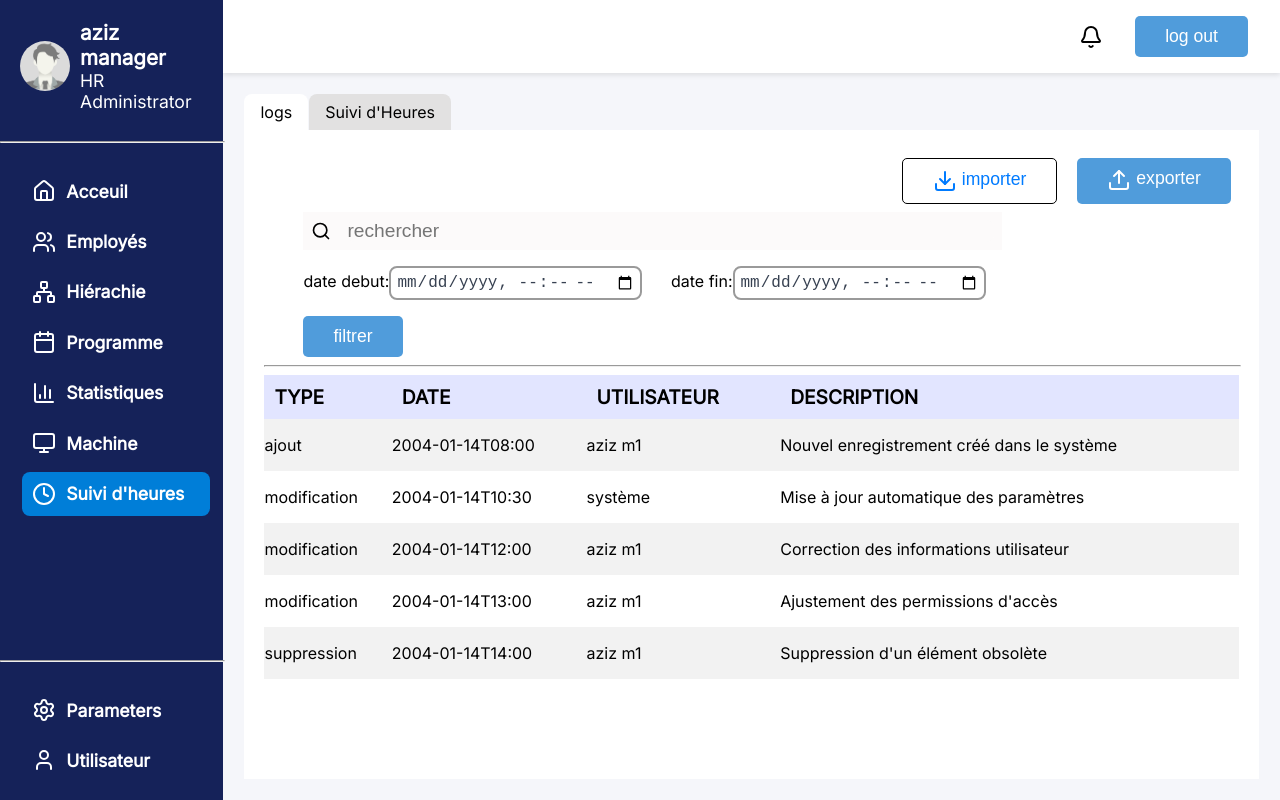
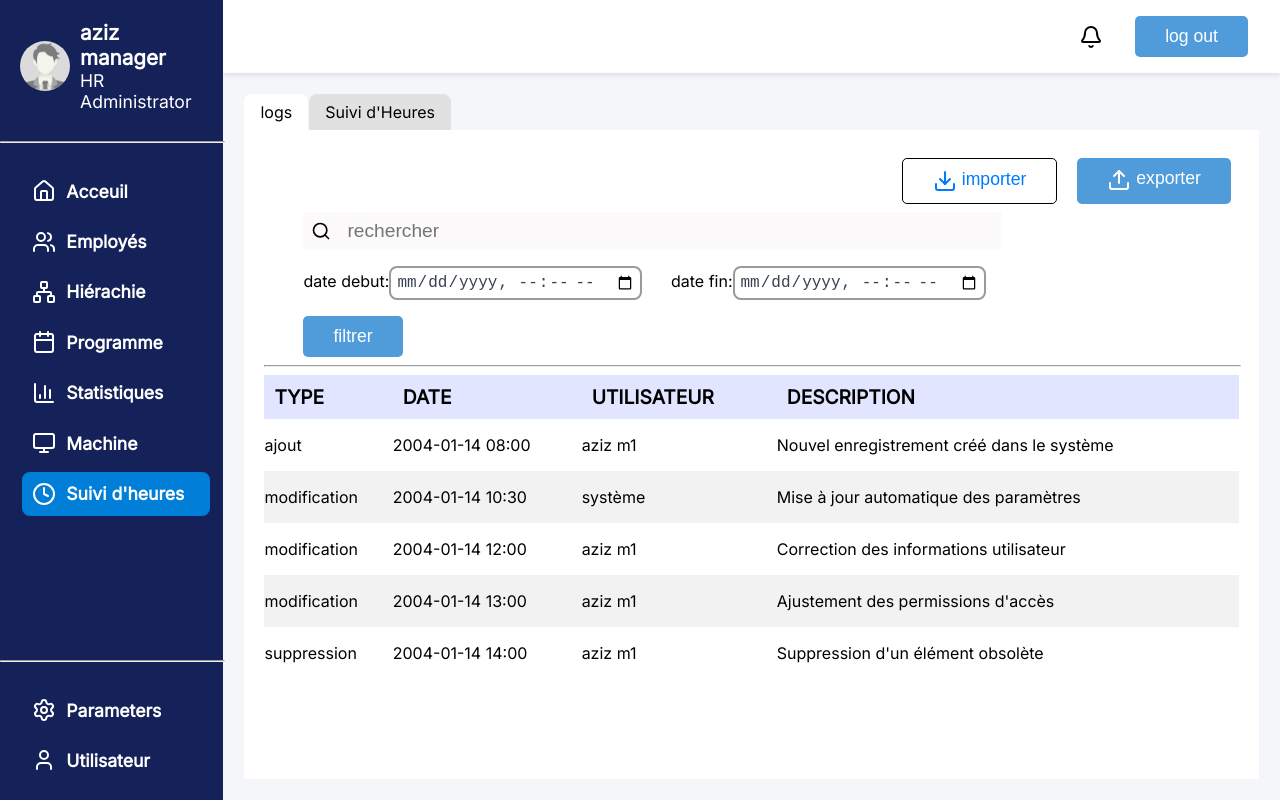
Before and after one commit to jbuguy/projet_pointeuse, a React (Vite) app in the folder frontend-pointeuse/: page /#/suivi_heure in a window 1280 px wide. Built offline with nearby package versions, Linux system fonts and the light colour scheme.

Commit message:
fixed a typo

```diff
--- a/frontend-pointeuse/src/pages/SuiviHeure.jsx
+++ b/frontend-pointeuse/src/pages/SuiviHeure.jsx
@@ -6,35 +6,35 @@ export default function SuiviHeure() {
         {
             id: 1,
             type: "ajout",
-            date: "2004-01-14T08:00",
+            date: "2004-01-14 08:00",
             utilisateur: "aziz m1",
             description: "Nouvel enregistrement créé dans le système",
         },
         {
             id: 2,
             type: "modification",
-            date: "2004-01-14T10:30",
+            date: "2004-01-14 10:30",
             utilisateur: "système",
             description: "Mise à jour automatique des paramètres",
         },
         {
             id: 3,
             type: "modification",
-            date: "2004-01-14T12:00",
+            date: "2004-01-14 12:00",
             utilisateur: "aziz m1",
             description: "Correction des informations utilisateur",
         },
         {
             id: 4,
             type: "modification",
-            date: "2004-01-14T13:00",
+            date: "2004-01-14 13:00",
             utilisateur: "aziz m1",
             description: "Ajustement des permissions d'accès",
         },
         {
             id: 5,
             type: "suppression",
-            date: "2004-01-14T14:00",
+            date: "2004-01-14 14:00",
             utilisateur: "aziz m1",
             description: "Suppression d'un élément obsolète",
         },
--- a/frontend-pointeuse/style.css
+++ b/frontend-pointeuse/style.css
@@ -599,7 +599,7 @@ select:focus {
 .mainSuivi td{
     padding: 16px 0px;
 }
-tbody tr:nth-child(odd){
+tbody tr:nth-child(even){
     /* font-size: 16px; */
     background-color: #f2f2f2;
 }
```
